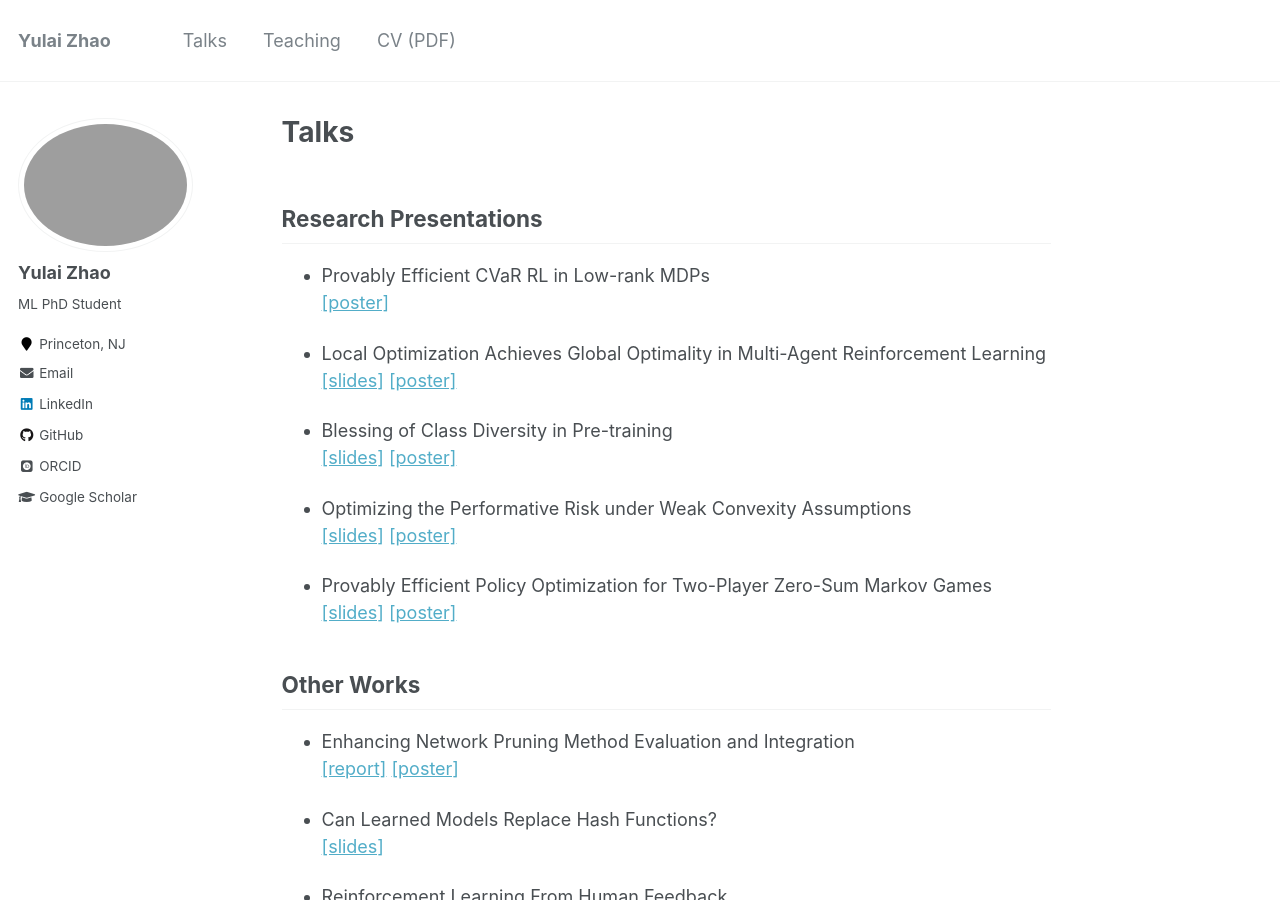
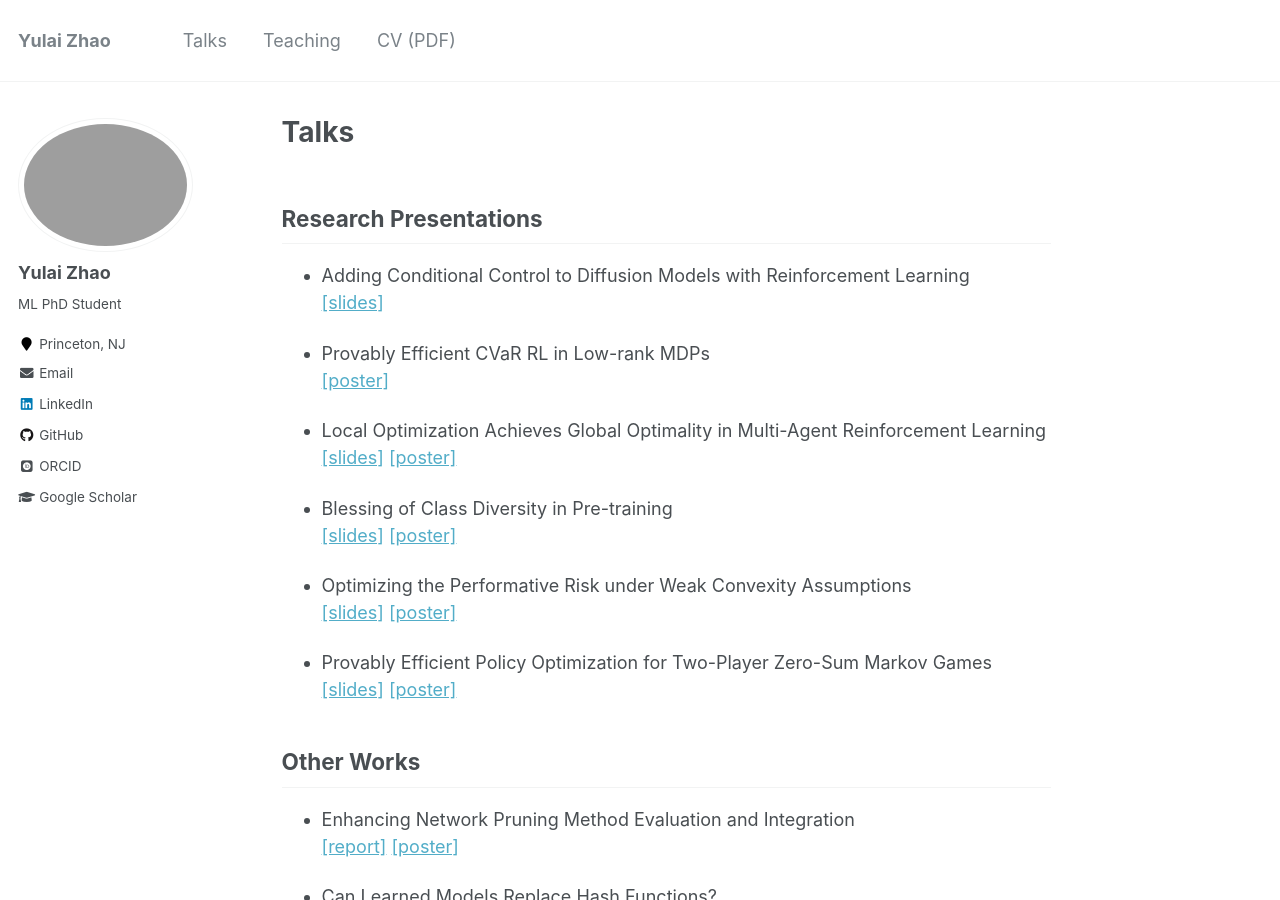
Before and after one commit to zhaoyl18/zhaoyl18.github.io, a Jekyll site: the page built from _pages/talks.md, in a window 1280 px wide and 900 px high. Built offline with Jekyll 4.4.1, drawn with Linux system fonts in a browser that asks for light colours; some web fonts are replaced.

Commit message:
update slides for adding-control

```diff
--- a/_pages/talks.md
+++ b/_pages/talks.md
@@ -7,6 +7,9 @@ redirect_from:
 ---
 
 ## Research Presentations
+
+* Adding Conditional Control to Diffusion Models with Reinforcement Learning
+[[slides]](<https://yulaizhao.com/files/slides_adding-control.pdf>)
 
 * Provably Efficient CVaR RL in Low-rank MDPs
 [[poster]](<https://yulaizhao.com/files/poster_risk.pdf>)
```
Also changed, not shown: 1 other file.
